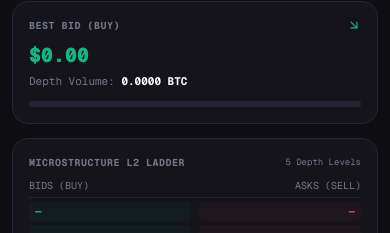
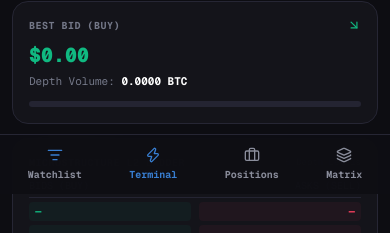
Before and after one commit to eayushsingh/hft-orderbook-predictor, a Next.js app in the folder hft-dashboard/: page /dashboard in a window 390 px wide. Shown: the part 650-883 px from the top of the page. Built offline with nearby package versions, Linux system fonts and the light colour scheme; no server answers.

Commit message:
feat: Upgrade Mobile App Navigation Bar, Slide-Up Watchlist Drawer & GitHub Repository Showcase

```diff
--- a/hft-dashboard/src/app/dashboard/page.tsx
+++ b/hft-dashboard/src/app/dashboard/page.tsx
@@ -8,6 +8,10 @@ import {
   Gauge,
   Wifi,
   Zap,
+  ListFilter,
+  Briefcase,
+  Layers,
+  X,
 } from "lucide-react";
 
 import LalanNavbar from "@/components/LalanNavbar";
@@ -637,6 +641,7 @@ export default function DashboardPage() {
   const [activePlanId, setActivePlanId] = useState<string>("pro");
   const [pricingModalOpen, setPricingModalOpen] = useState<boolean>(false);
   const [aboutModalOpen, setAboutModalOpen] = useState<boolean>(false);
+  const [mobileWatchlistOpen, setMobileWatchlistOpen] = useState<boolean>(false);
 
   // Order Ticket Modal state
   const [orderModal, setOrderModal] = useState<{
@@ -847,7 +852,7 @@ export default function DashboardPage() {
         </aside>
 
         {/* RIGHT CONTENT WORKSPACE */}
-        <section className="flex-1 overflow-y-auto no-scrollbar p-3 sm:p-6 space-y-4">
+        <section className="flex-1 overflow-y-auto no-scrollbar p-3 sm:p-6 pb-20 md:pb-6 space-y-4">
 
           {/* ── TAB 1: TERMINAL & L2 DEPTH ── */}
           {activeTab === "terminal" && (
@@ -963,6 +968,92 @@ export default function DashboardPage() {
         </section>
       </div>
 
+      {/* ── MOBILE BOTTOM NAVIGATION BAR (Sleek App Experience) ── */}
+      <div className="md:hidden fixed bottom-0 left-0 right-0 z-40 bg-[#0e0e14]/95 border-t border-[#262634] backdrop-blur-xl flex items-center justify-around py-2 px-1 text-[10px] font-mono font-bold text-[#8a8d9b]">
+        <button
+          onClick={() => setMobileWatchlistOpen(true)}
+          className="flex flex-col items-center gap-1 p-1 hover:text-white"
+        >
+          <ListFilter className="h-4 w-4 text-[#387ed1]" />
+          <span>Watchlist</span>
+        </button>
+
+        <button
+          onClick={() => setActiveTab("terminal")}
+          className={`flex flex-col items-center gap-1 p-1 ${
+            activeTab === "terminal" ? "text-[#387ed1]" : "hover:text-white"
+          }`}
+        >
+          <Zap className="h-4 w-4" />
+          <span>Terminal</span>
+        </button>
+
+        <button
+          onClick={() => setActiveTab("positions")}
+          className={`flex flex-col items-center gap-1 p-1 ${
+            activeTab === "positions" || activeTab === "orders" ? "text-[#387ed1]" : "hover:text-white"
+          }`}
+        >
+          <Briefcase className="h-4 w-4" />
+          <span>Positions</span>
+        </button>
+
+        <button
+          onClick={() => setActiveTab("multibroker")}
+          className={`flex flex-col items-center gap-1 p-1 ${
+            activeTab === "multibroker" ? "text-[#387ed1]" : "hover:text-white"
+          }`}
+        >
+          <Layers className="h-4 w-4" />
+          <span>Matrix</span>
+        </button>
+      </div>
+
+      {/* ── MOBILE WATCHLIST SLIDE-UP DRAWER ── */}
+      <AnimatePresence>
+        {mobileWatchlistOpen && (
+          <div className="md:hidden fixed inset-0 z-50 flex flex-col bg-black/80 backdrop-blur-md">
+            <motion.div
+              initial={{ y: "100%" }}
+              animate={{ y: 0 }}
+              exit={{ y: "100%" }}
+              transition={{ type: "spring", damping: 25, stiffness: 200 }}
+              className="flex-1 mt-12 bg-[#121216] border-t border-[#262634] rounded-t-2xl overflow-hidden flex flex-col shadow-2xl"
+            >
+              <div className="flex items-center justify-between p-3 border-b border-[#262630] bg-[#0c0c0f]">
+                <span className="font-mono text-xs font-bold text-white uppercase tracking-wider">
+                  Select Instrument / MarketWatch
+                </span>
+                <button
+                  onClick={() => setMobileWatchlistOpen(false)}
+                  className="p-1 rounded bg-[#1c1c24] text-[#8a8d9b] hover:text-white"
+                >
+                  <X className="h-4 w-4" />
+                </button>
+              </div>
+              <div className="flex-1 overflow-hidden">
+                <LalanWatchlist
+                  onSelectStock={(st) => {
+                    setSelectedStock(st);
+                    setMobileWatchlistOpen(false);
+                  }}
+                  selectedSymbol={selectedStock.symbol}
+                  onOpenBuyModal={(sym, pr) => {
+                    setMobileWatchlistOpen(false);
+                    handleOpenBuyModal(sym, pr);
+                  }}
+                  onOpenSellModal={(sym, pr) => {
+                    setMobileWatchlistOpen(false);
+                    handleOpenSellModal(sym, pr);
+                  }}
+                  liveBtcPrice={metrics.bestBid.price}
+                />
+              </div>
+            </motion.div>
+          </div>
+        )}
+      </AnimatePresence>
+
       {/* ── PRODUCTION-GRADE LALAN ORDER TICKET MODAL ── */}
       <LalanOrderTicketModal
         isOpen={orderModal.isOpen}
```
Also changed, not shown: 1 other file (tests, documents, lock files or other folders).
